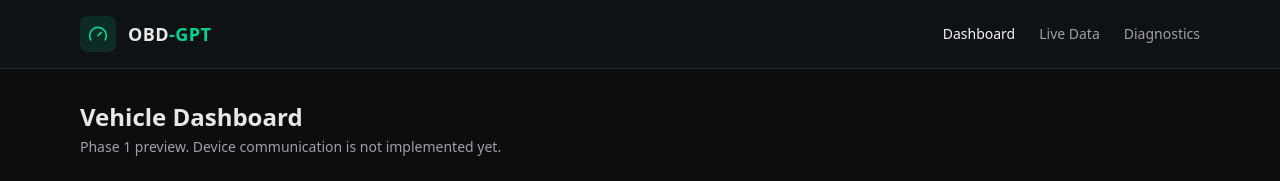
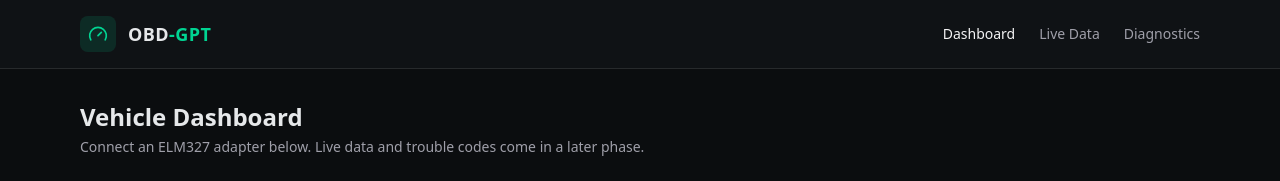
Before and after one commit to Shaq0707/obd-gpt, a Next.js app: page / in a window 1280 px wide. Shown: the top 181 px of the page. Built offline with nearby package versions, Linux system fonts and the light colour scheme.

Commit message:
Update Dashboard.tsx

```diff
--- a/src/components/Dashboard.tsx
+++ b/src/components/Dashboard.tsx
@@ -19,7 +19,7 @@ export default function Dashboard() {
       <div>
         <h1 className="text-2xl font-semibold">Vehicle Dashboard</h1>
         <p className="mt-1 text-sm text-zinc-400">
-          Phase 1 preview. Device communication is not implemented yet.
+          Connect an ELM327 adapter below. Live data and trouble codes come in a later phase.
         </p>
       </div>
 
```
